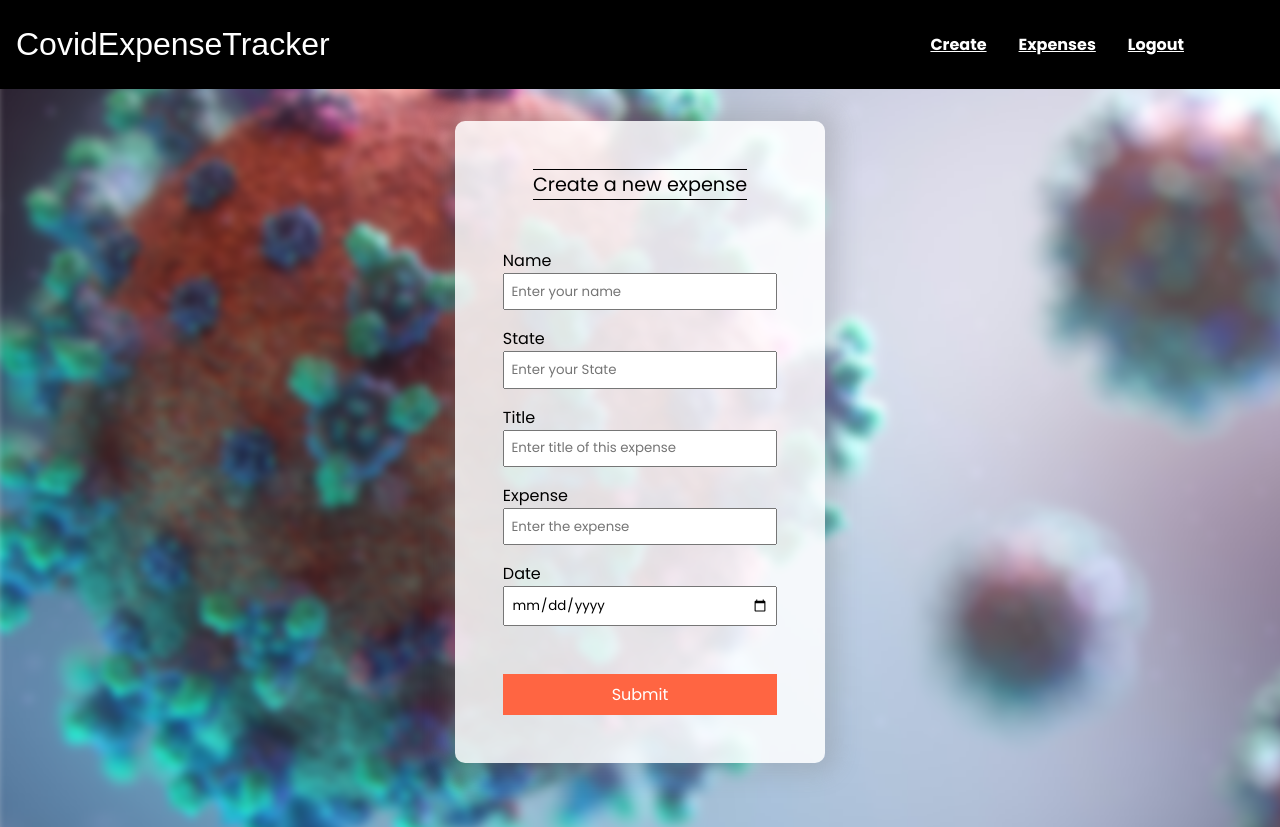
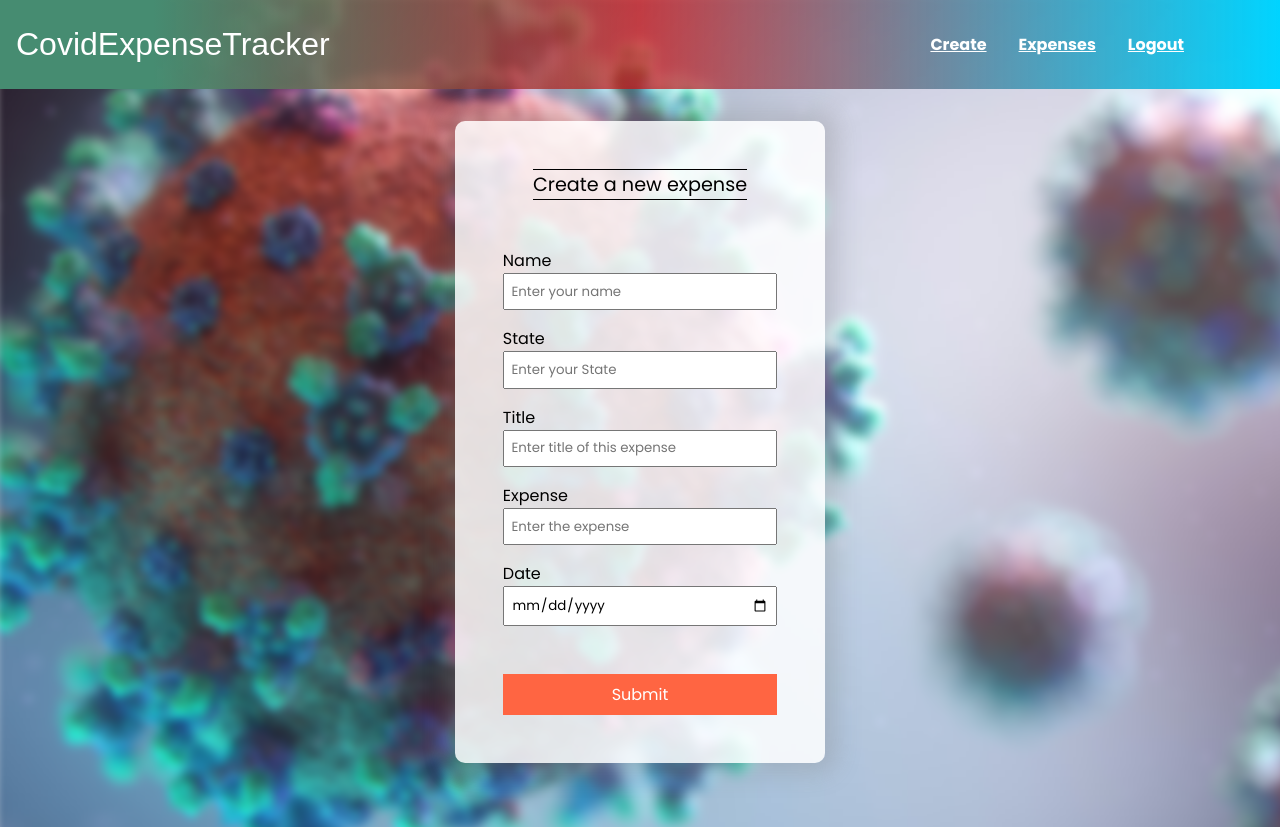
Before and after one commit to yogikkhurana/Covid19project, a Flask app: page /create in a window 1280 px wide. Run offline with Flask 2, Linux system fonts and the light colour scheme; some web fonts are replaced.

Commit message:
Update style.css

```diff
--- a/static/style.css
+++ b/static/style.css
@@ -63,7 +63,13 @@ select {
 ------------ */
 
 nav {
-  background-color: black;
+   background: rgb(70, 140, 113);
+  background: linear-gradient(
+    90deg,
+    rgba(70, 140, 113, 1) 12%,
+    rgba(207, 15, 15, 0.7063200280112045) 50%,
+    rgba(0, 212, 255, 1) 100%
+  );
   color: white;
   width: 100%;
 
```
